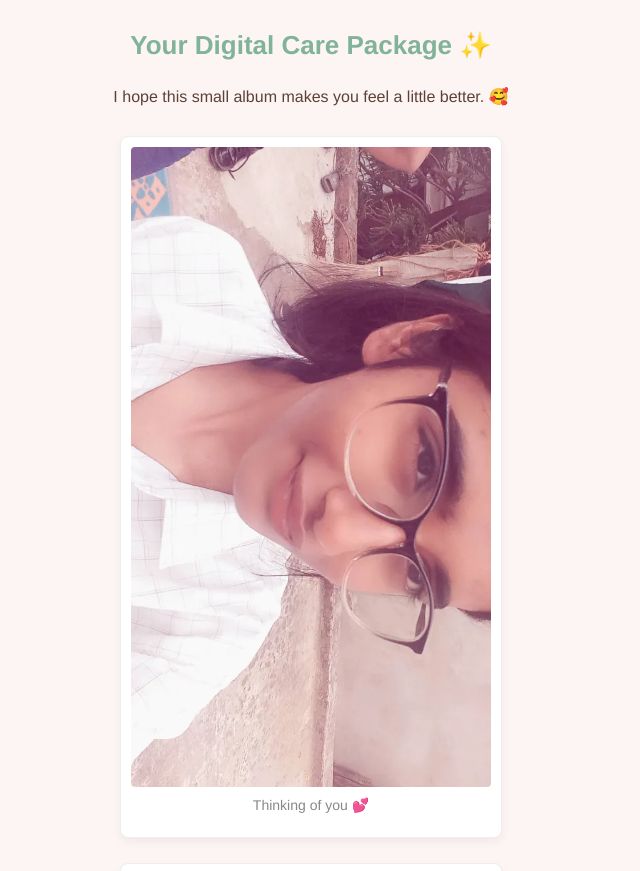
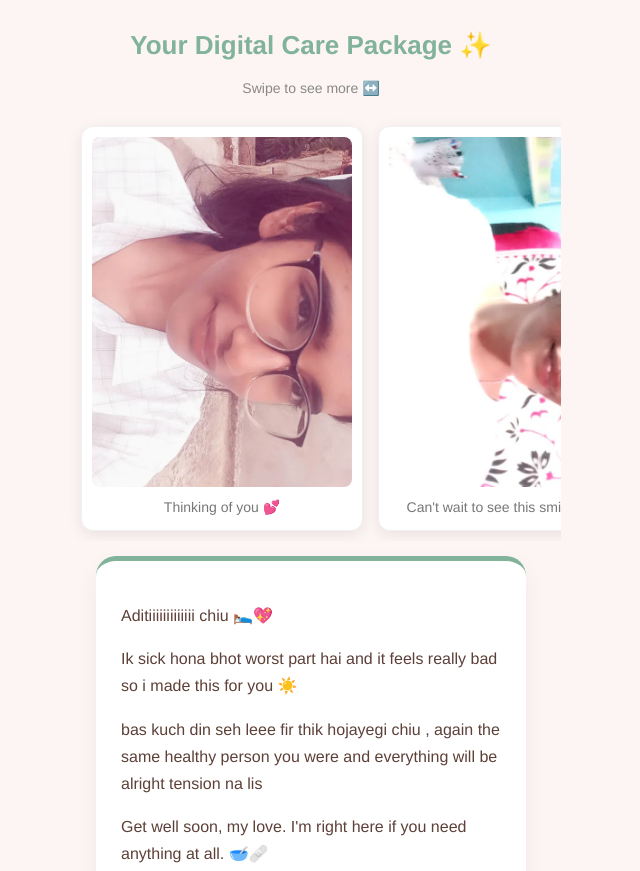
Before and after one commit to youdiggaj22-tech/care-package, a plain HTML site: page index.html in a window 1280 px wide. Shown: the top 871 px of the page, without its empty margins (329-969 px from the left). Drawn offline with Linux system fonts and the light colour scheme.

Commit message:
Update index.html

```diff
--- a/index.html
+++ b/index.html
@@ -6,10 +6,10 @@
 <title>For You 🌸</title>
 <style>
   :root {
-    --bg-color: #fdf5f3; /* Soothing warm peach */
+    --bg-color: #fdf5f3;
     --card-bg: #ffffff;
-    --text-main: #5d4037; /* Soft brown */
-    --accent: #81b29a; /* Healing sage green */
+    --text-main: #5d4037;
+    --accent: #81b29a;
   }
 
   body {
@@ -30,67 +30,92 @@
     text-align: center;
     font-size: 26px;
     color: var(--accent);
-    margin-bottom: 10px;
+    margin-bottom: 5px;
     margin-top: 30px;
   }
 
   .intro-text {
     text-align: center;
-    margin-bottom: 30px;
-    font-size: 16px;
+    margin-bottom: 20px;
+    font-size: 14px;
+    color: #888;
   }
 
-  /* Photo Gallery (Clean & Straight) */
-  .gallery {
+  /* Horizontal Swiping Gallery for Mobile */
+  .gallery-container {
+    width: 100%;
+    max-width: 500px;
+    overflow-x: auto;
     display: flex;
-    flex-direction: column;
-    align-items: center;
-    gap: 25px;
-    margin-bottom: 30px;
-    width: 100%;
-    max-width: 400px;
+    gap: 15px;
+    padding: 10px 20px;
     box-sizing: border-box;
-    padding: 0 20px;
+    scroll-snap-type: x mandatory; /* Makes it snap into place when swiping */
+    scrollbar-width: none; /* Hides scrollbar for clean look */
+  }
+
+  .gallery-container::-webkit-scrollbar {
+    display: none;
   }
 
   .photo-frame {
     background: var(--card-bg);
-    border-radius: 8px;
-    box-shadow: 0 4px 10px rgba(0,0,0,0.05);
-    width: 100%;
-    position: relative;
+    border-radius: 12px;
+    box-shadow: 0 4px 15px rgba(0,0,0,0.08);
+    min-width: 260px; /* Forces them to sit side-by-side */
+    flex: 0 0 auto;
+    scroll-snap-align: center;
     padding: 10px;
-    border: 1px solid #eee;
+    border: 1px solid #f0f0f0;
+    display: flex;
+    flex-direction: column;
   }
 
-  .photo-frame img {
+  .img-wrapper {
     width: 100%;
-    height: auto;
-    border-radius: 4px;
-    display: block;
+    height: 350px;
+    overflow: hidden;
+    border-radius: 8px;
+    display: flex;
+    justify-content: center;
+    align-items: center;
+    background-color: #fafafa;
+  }
+
+  /* This ensures the vertical images fit perfectly without stretching */
+  .img-wrapper img {
+    width: 100%;
+    height: 100%;
     object-fit: cover;
+  }
+
+  /* Quick fix class just in case any image is saved totally sideways */
+  .rotate-fix {
+    transform: rotate(90deg) scale(1.3);
   }
 
   .caption {
     width: 100%;
     text-align: center;
-    color: #888;
+    color: #777;
     font-size: 14px;
-    margin-top: 10px;
+    margin-top: 12px;
+    margin-bottom: 5px;
+    font-weight: 500;
   }
 
-  /* Message Card */
+  /* Exact Custom Message Card */
   .message-card {
     background: var(--card-bg);
     padding: 25px;
     border-radius: 20px;
     box-shadow: 0 10px 25px rgba(0,0,0,0.05);
-    line-height: 1.6;
+    line-height: 1.7;
     font-size: 16px;
     border-top: 5px solid var(--accent);
-    width: 90%;
+    width: 85%;
     max-width: 380px;
-    margin-top: 10px;
+    margin-top: 15px;
   }
 
 </style>
@@ -98,29 +123,38 @@
 <body>
 
   <h1>Your Digital Care Package ✨</h1>
-  <p class="intro-text">I hope this small album makes you feel a little better. 🥰</p>
+  <p class="intro-text">Swipe to see more ↔️</p>
 
-  <div class="gallery">
+  <!-- Swiping Gallery -->
+  <div class="gallery-container">
+
     <!-- PHOTO 1 -->
     <div class="photo-frame">
-      <img src="1.webp" alt="Us">
+      <div class="img-wrapper">
+        <img src="1.webp" alt="Aditi">
+      </div>
       <p class="caption">Thinking of you 💕</p>
     </div>
 
     <!-- PHOTO 2 -->
     <div class="photo-frame">
-      <img src="3.webp" alt="Us">
+      <div class="img-wrapper">
+        <img src="3.webp" alt="Aditi">
+      </div>
       <p class="caption">Can't wait to see this smile again 🥺</p>
     </div>
 
     <!-- PHOTO 3 -->
     <div class="photo-frame">
-      <img src="Snapchat-707155020.webp" alt="Us">
+      <div class="img-wrapper">
+        <img src="Snapchat-707155020.webp" alt="Aditi">
+      </div>
       <p class="caption">My favorite person 🌸</p>
     </div>
+
   </div>
 
-  <!-- YOUR CUSTOM MESSAGE -->
+  <!-- YOUR MESSAGE -->
   <div class="message-card">
     <p>Aditiiiiiiiiiiiii chiu 🛌💖</p>
     <p>Ik sick hona bhot worst part hai and it feels really bad so i made this for you ☀️</p>
```
